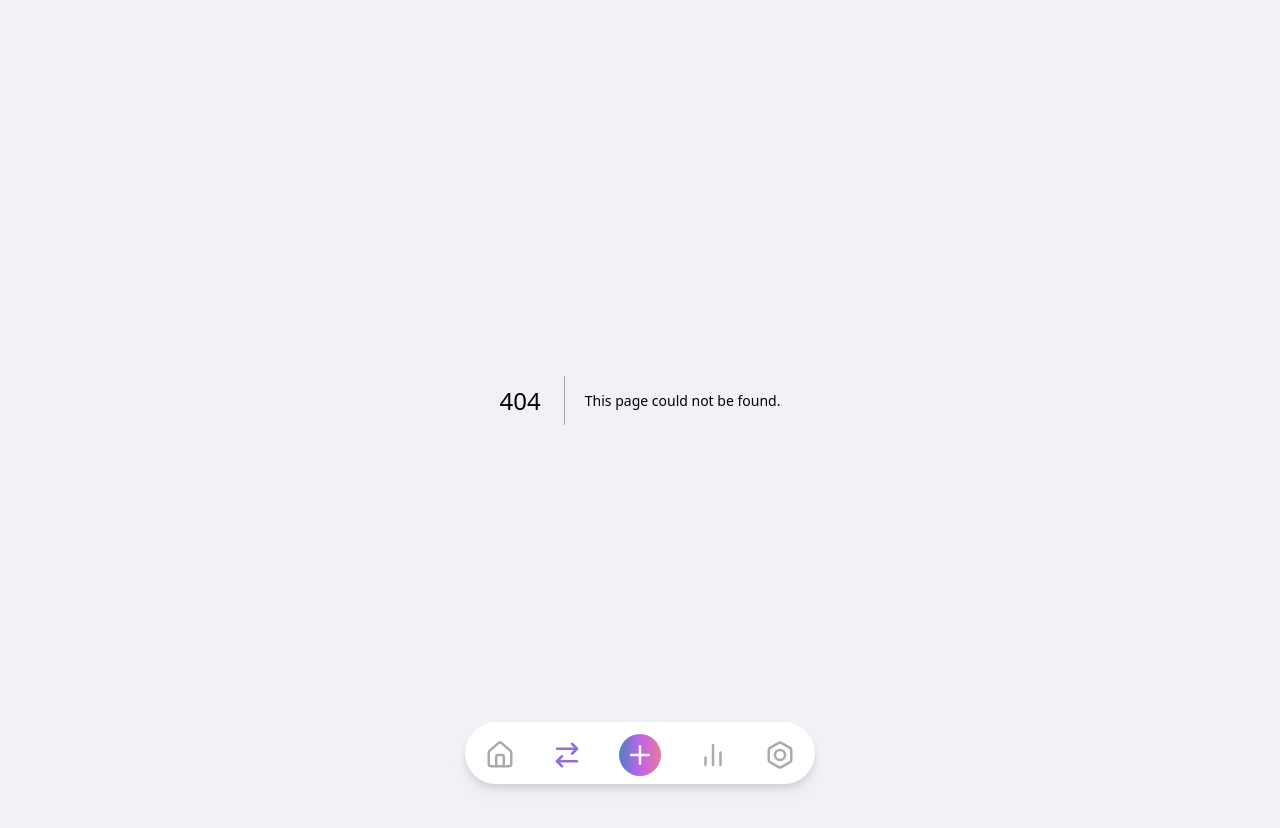
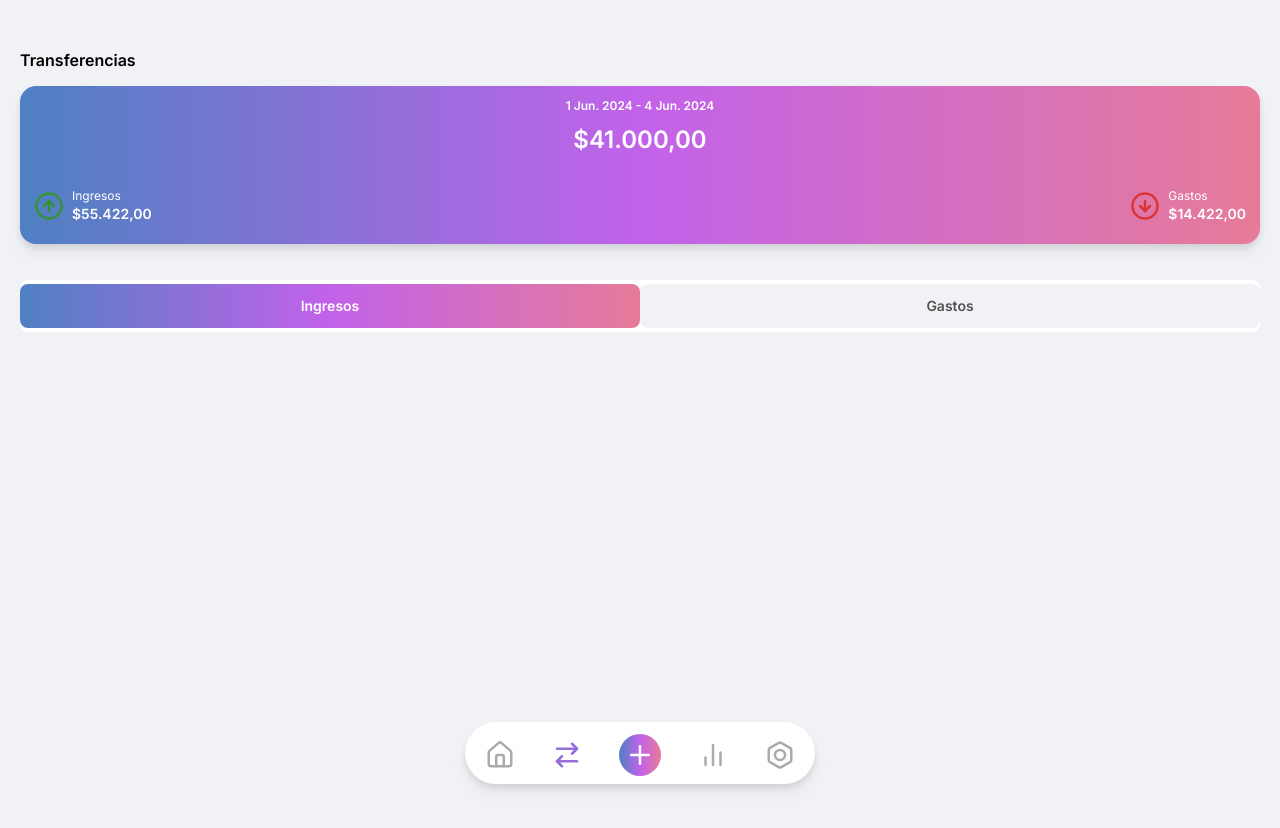
Before and after one commit to lautaroroldan/balanticco, a Next.js app: page /transactions in a window 1280 px wide. Before the commit this address had no page. Shown: the top 828 px of the page. Before the commit the page ends 800 px from the top, so only its background shows below. Built offline with nearby package versions, Linux system fonts and the light colour scheme.

Commit message:
Feat transactions:<Se sube la pag transactions, falta mostrar los resultados filtrados>

```diff
--- /dev/null
+++ b/app/transactions/page.tsx
@@ -0,0 +1,20 @@
+import BalanceCard from '@/components/balance-card'
+import IncomeSwitch from '@/components/income-switch'
+import React from 'react'
+
+function page() {
+    return (
+        <div className='mt-12'>
+            <h2 className='text-base font-semibold'>Transferencias</h2>
+            <BalanceCard
+                initialDate='1 Jun. 2024'
+                finalDate='4 Jun. 2024'
+                amount='$41.000,00'
+                className='mt-3.5'
+            />
+            <IncomeSwitch className='mt-9' />
+        </div>
+    )
+}
+
+export default page
--- /dev/null
+++ b/components/income-switch.tsx
@@ -0,0 +1,24 @@
+"use client"
+
+import { useState } from "react"
+import { TransferType } from "./transfer-item"
+
+interface IncomeSwitchProps {
+    className?: string
+}
+
+function IncomeSwitch({ className }: IncomeSwitchProps) {
+    const [activeSwitch, setActiveSwitch] = useState<TransferType>('income')
+    const isActive = (type: TransferType) => activeSwitch === type
+    const options = ['income', 'expense']
+    const getTitle = (type: TransferType) => type === 'income' ? 'Ingresos' : 'Gastos'
+    return (
+        <div className={`flex items-center justify-between py-1 bg-white rounded-lg ${className}`}>
+            {options.map((option, index) => (
+                <button key={index} className={`text-sm font-semibold w-full py-3 rounded-lg ${isActive(option as TransferType) ? 'bg-gradient-to-r from-blue-gradient via-purple-gradient to-orange-gradient text-white' : 'bg-custom-white text-dark-gray'}`} onClick={() => setActiveSwitch(option as TransferType)}>{getTitle(option as TransferType)}</button>
+            ))}
+        </div>
+    )
+}
+
+export default IncomeSwitch
--- a/components/transfer-item.tsx
+++ b/components/transfer-item.tsx
@@ -1,8 +1,8 @@
 import React from 'react'
 
-type TransferType = 'income' | 'expense'
+export type TransferType = 'income' | 'expense'
 
-interface TransferItemProps {
+export interface TransferItemProps {
   title: string;
   date: string;
   amount: string
```
